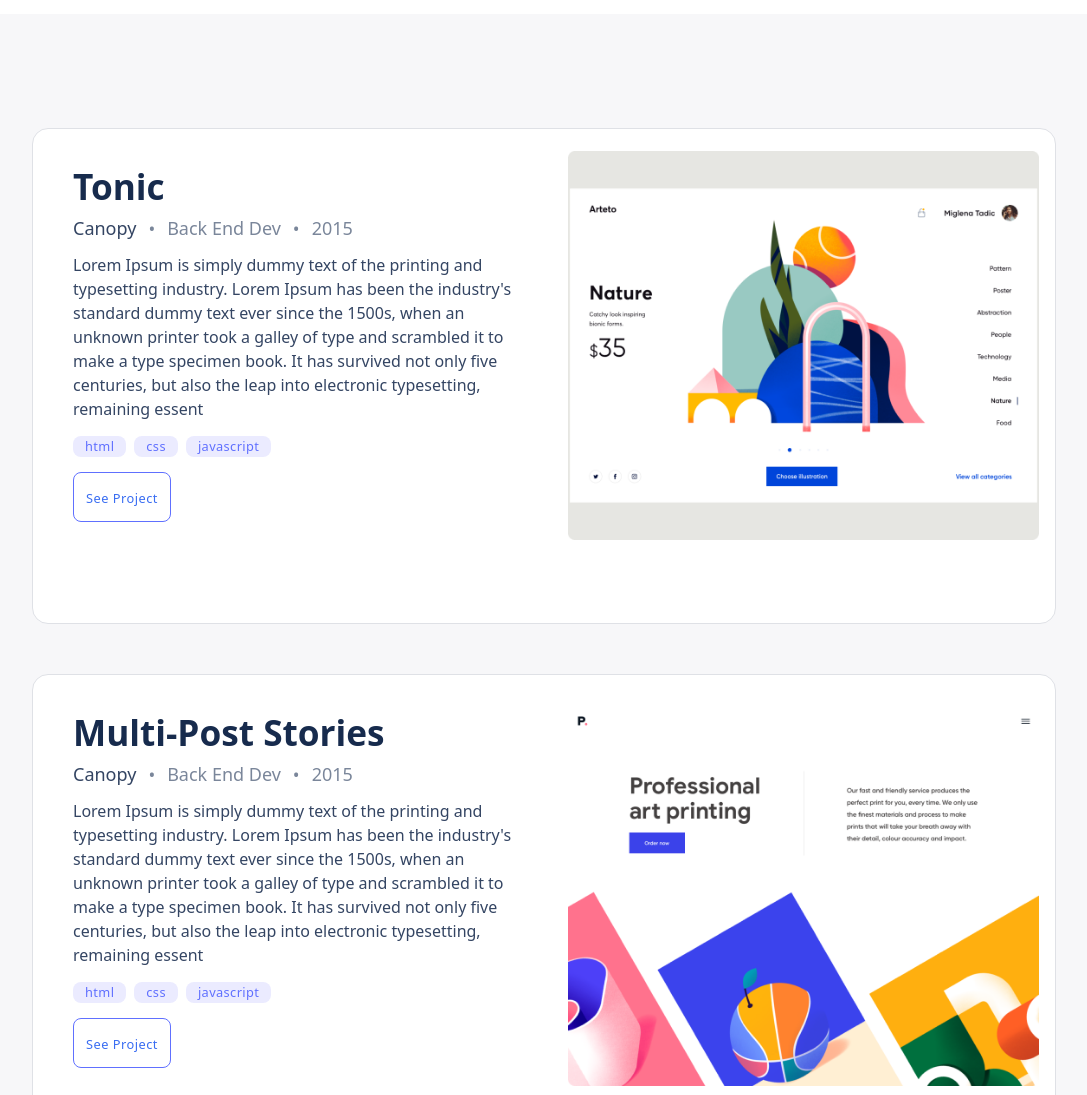
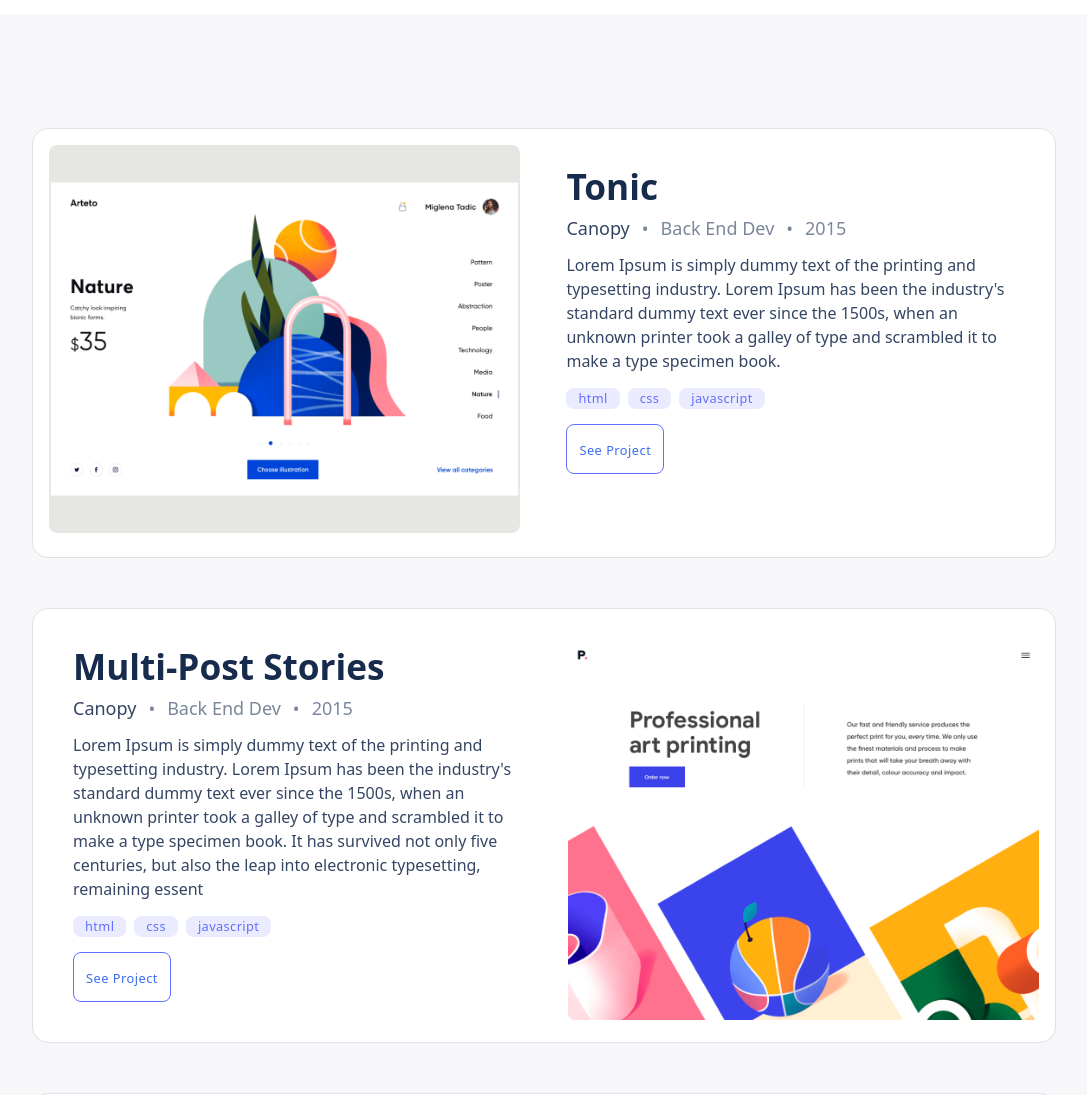
Before and after one commit to hafedEfheij/mobile-portfolio, a website: page index.html in a window 1280 px wide. Shown: the part 880-1975 px from the top of the page, without its empty margins (96-1183 px from the left). Drawn offline with nearby package versions, Linux system fonts and the light colour scheme.

Commit message:
fix the design for multi post

```diff
--- a/javascript/app.js
+++ b/javascript/app.js
@@ -30,7 +30,7 @@ const worksArray = [
     title: "Tonic",
     experiences: ["Canopy", "Back End Dev", "2015"],
     description:
-      "Lorem Ipsum is simply dummy text of the printing and typesetting industry. Lorem Ipsum has been the industry's standard dummy text ever since the 1500s, when an unknown printer took a galley of type and scrambled it to make a type specimen book. It has survived not only five centuries, but also the leap into electronic typesetting, remaining essent",
+      "Lorem Ipsum is simply dummy text of the printing and typesetting industry. Lorem Ipsum has been the industry's standard dummy text ever since the 1500s, when an unknown printer took a galley of type and scrambled it to make a type specimen book.",
     technologies: ["html", "css", "javascript", "github", "ruby", "Bootstraps"],
     urlMobile: "/images/work_1.jpg",
     urlDesktop: "/images/work_1_lg.png",
--- a/stylesheets/styles.css
+++ b/stylesheets/styles.css
@@ -211,7 +211,7 @@ fieldset {
   border: 1px solid #dfe1e6;
   width: 100%;
   height: 100%;
-  min-height: 496px;
+  min-height: 430px;
   padding: 16px;
 }
 
@@ -264,6 +264,7 @@ fieldset {
   padding: 6px 0;
   margin: 0;
   display: flex;
+  flex-direction: row;
   gap: 12px;
 }
 
@@ -297,6 +298,10 @@ fieldset {
   color: #6070ff;
   padding: 4px 12px;
   margin-right: 8px;
+}
+
+#works li:nth-child(2) .work-card__technologies {
+  flex-direction: row-reverse;
 }
 
 .work-card__experience > li:first-child {
@@ -376,10 +381,6 @@ fieldset {
     width: 100%;
   }
 
-  .work-card__article:nth-child(-n + 1) {
-    flex-direction: row-reverse;
-  }
-
   .work-card__body {
     padding: 24px;
   }
@@ -405,6 +406,14 @@ fieldset {
     font-weight: 500;
     font-size: 1.125rem;
   }
+}
+
+#works li:nth-child(2) {
+  direction: rtl;
+}
+
+#works li:nth-child(2) .work-card__experience {
+  flex-direction: row-reverse;
 }
 
 /* ABOUT SECTION */
```
